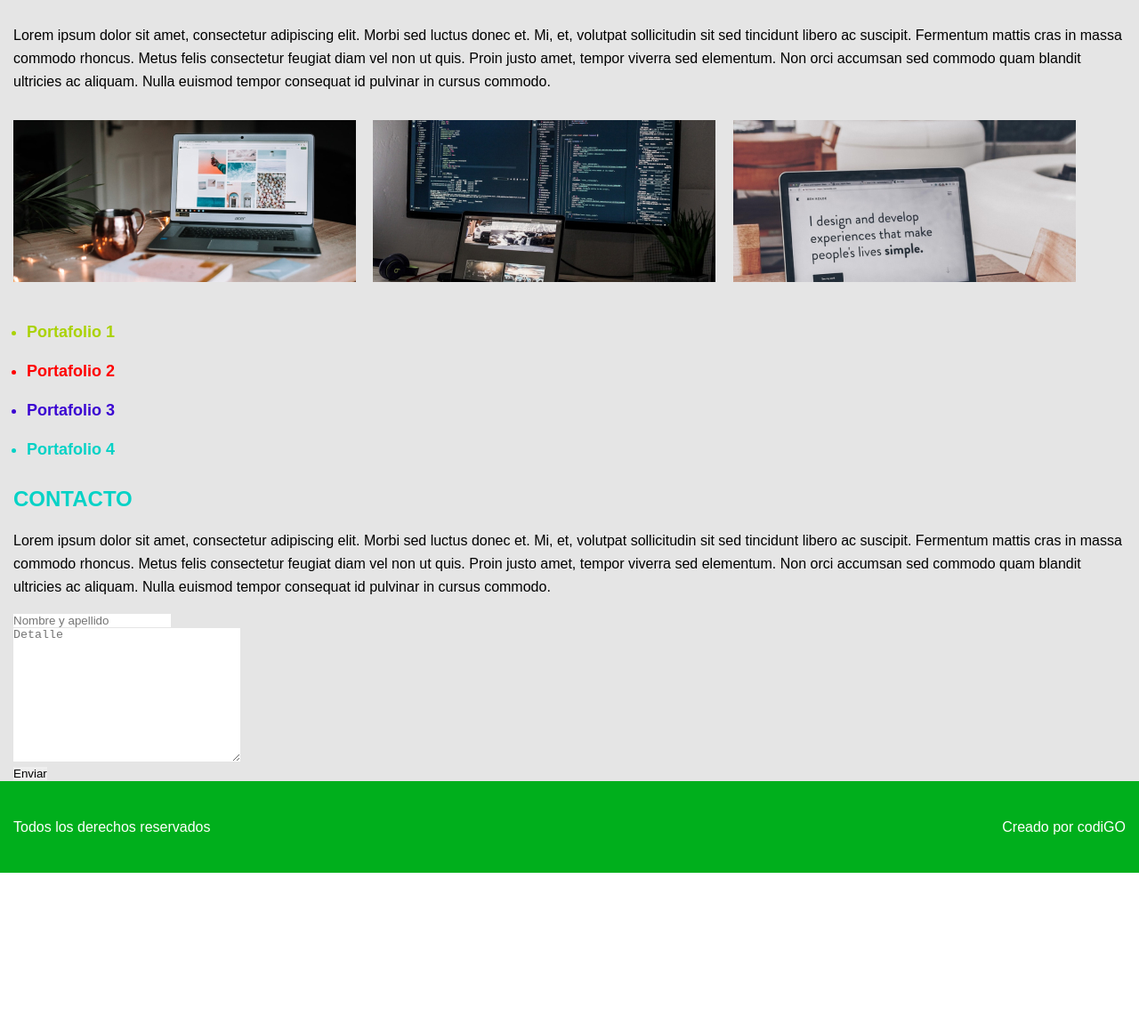
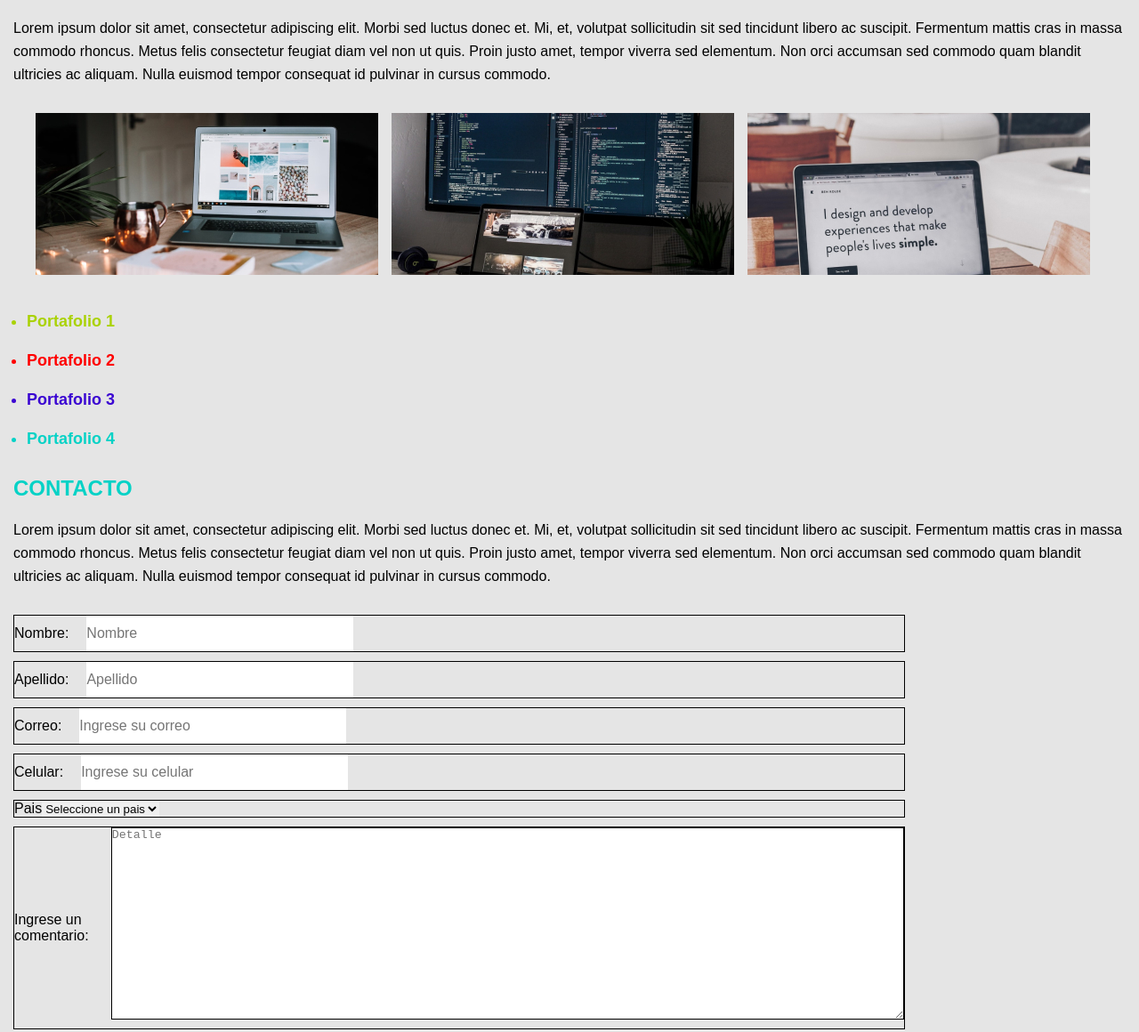
Before and after one commit to horlandouni1/Tecsup-Fronted, a plain HTML site: page proyecto-1/index.html in a window 1280 px wide. Shown: the part 1306-2466 px from the top of the page at 89% size. Before the commit the page ends 2287 px from the top, so only its background shows below. Drawn offline with Linux system fonts and the light colour scheme.

Commit message:
Se agregaron cambios en html y css

```diff
--- a/proyecto-1/index.html
+++ b/proyecto-1/index.html
@@ -24,9 +24,11 @@
         <section class="home">
             <h2>HOME</h2>
             <p>Lorem ipsum dolor sit amet, consectetur adipiscing elit. Morbi sed luctus donec et. Mi, et, volutpat sollicitudin sit sed tincidunt libero ac suscipit. Fermentum mattis cras in massa commodo rhoncus. Metus felis consectetur feugiat diam vel non ut quis. Proin justo amet, tempor viverra sed elementum. Non orci accumsan sed commodo quam blandit ultricies ac aliquam. Nulla euismod tempor consequat id pulvinar in cursus commodo.</p>
+            <div class="images">
                 <img src="./image/image1.jpg" alt="">
                 <img src="./image/image2.jpg" alt="">
                 <img src="./image/image3.jpg" alt="">
+            </div>
         </section>
         <section class="servicios">
             <h2>SERVICIOS</h2>
@@ -34,9 +36,11 @@
             <p>
                 Lorem ipsum dolor sit amet, consectetur adipiscing elit. Morbi sed luctus donec et. Mi, et, volutpat sollicitudin sit sed tincidunt libero ac suscipit. Fermentum mattis cras in massa commodo rhoncus. Metus felis consectetur feugiat diam vel non ut quis. Proin justo amet, tempor viverra sed elementum. Non orci accumsan sed commodo quam blandit ultricies ac aliquam. Nulla euismod tempor consequat id pulvinar in cursus commodo.
             </p>
+            <div class="images">
                 <img src="./image/image4.png" alt="">
                 <img src="./image/image5.jpg" alt="">
                 <img src="./image/image6.jpg" alt="">
+            </div>
             <ul>
                 <li class="s1">Servicio 1</li>
                 <li class="s2">Servicio 2</li>
@@ -48,9 +52,11 @@
             <h2 class="title-portafolio">PORTAFOLIO</h2>
             <p>Lorem ipsum dolor sit amet, consectetur adipiscing elit. Morbi sed luctus donec et. Mi, et, volutpat sollicitudin sit sed tincidunt libero ac suscipit. Fermentum mattis cras in massa commodo rhoncus. Metus felis consectetur feugiat diam vel non ut quis. Proin justo amet, tempor viverra sed elementum. Non orci accumsan sed commodo quam blandit ultricies ac aliquam. Nulla euismod tempor consequat id pulvinar in cursus commodo.</p>
             <p>Lorem ipsum dolor sit amet, consectetur adipiscing elit. Morbi sed luctus donec et. Mi, et, volutpat sollicitudin sit sed tincidunt libero ac suscipit. Fermentum mattis cras in massa commodo rhoncus. Metus felis consectetur feugiat diam vel non ut quis. Proin justo amet, tempor viverra sed elementum. Non orci accumsan sed commodo quam blandit ultricies ac aliquam. Nulla euismod tempor consequat id pulvinar in cursus commodo.</p>
+            <div class="images">
                 <img src="./image/image7.jpg" alt="">
                 <img src="./image/image8.jpg" alt="">
                 <img src="./image/image9.jpg" alt="">
+            </div>
             <ul>
                 <li class="p1">Portafolio 1</li>
                 <li class="p2">Portafolio 2</li>
@@ -61,11 +67,38 @@
         <section class="contacto">
             <h2 class="title-contacto">CONTACTO</h2>
             <p>Lorem ipsum dolor sit amet, consectetur adipiscing elit. Morbi sed luctus donec et. Mi, et, volutpat sollicitudin sit sed tincidunt libero ac suscipit. Fermentum mattis cras in massa commodo rhoncus. Metus felis consectetur feugiat diam vel non ut quis. Proin justo amet, tempor viverra sed elementum. Non orci accumsan sed commodo quam blandit ultricies ac aliquam. Nulla euismod tempor consequat id pulvinar in cursus commodo.</p>
-            <form action="">
-                <input type="text" placeholder="Nombre y apellido">
-                <br>
+            <form action="post">
+                <div class="formulary">
+                    <label for="nombre">Nombre: </label>
+                    <input id="nombre" name="Nombre" type="text" placeholder="Nombre">
+                </div>
+                <div class="formulary">
+                    <label for="apellido">Apellido: </label>
+                    <input id="apellido" name="apellido" type="text" placeholder="Apellido">
+                </div>
+                <div class="formulary">
+                    <label for="correo">Correo:  </label>
+                    <input id="correo" type="email" name="correo" placeholder="Ingrese su correo">
+                </div>
+                <div class="formulary">
+                    <label for="numero">Celular: </label>
+                    <input id="numero" type="number" name="numero" placeholder="Ingrese su celular">
+                </div>
+                <div class="formulary">
+                    <label for="pais">Pais</label>
+                    <select name="pais" id="pais">
+                        <option value="" disabled selected>Seleccione un pais</option>
+                        <option value="Peru">Peru</option>
+                        <option value="Chile">Chile</option>
+                        <option value="Colombia">Colombia</option>
+                        <option value="Venezuela">Venezuela</option>
+                        <option value="Ecuador">Ecuador</option>
+                    </select>
+                </div>
+                <div class="formulary">
+                    <label for="texto">Ingrese un comentario: </label>
                     <textarea name="texto" id="texto" cols="30" rows="10" placeholder="Detalle" minlength="30" maxlength="140"></textarea>
-                <br>
+                </div>
                 <button>Enviar</button>
             </form>
         </section>
--- a/proyecto-1/styles/main.css
+++ b/proyecto-1/styles/main.css
@@ -2,6 +2,9 @@ html{
     font-family: Arial, Helvetica, sans-serif;
 
 }
+
+/* Estilos del Header */
+
 header{
     display: flex;
     justify-content:space-between;
@@ -12,23 +15,26 @@ header{
     height: 99px;
     align-items: center;
 }
-nav {
+header nav {
     display: flex;
     justify-content:space-between;
     align-items: center;
 }
-nav ul{
+header ul{
     display: flex;
     list-style: none;
 }
-nav li{
+header li{
     margin-right: 10px;
 }
-nav a{
+header nav a{
     text-decoration: none;
     color: #FFFFFF;
     font-size: 18px;
 }
+
+/* Estilos del main */
+
 main{
     padding: 0 15px;
     padding-top: 30px;
@@ -43,17 +49,17 @@ main h2{
 main img{
     margin-right: 15px;
 }
-.title-portafolio{
+main .title-portafolio{
     color: #AAD206;
 }
-.title-contacto{
+main .title-contacto{
     color: #06D2C6;
 }
-p{
+main p{
     font-weight: 400;
     font-size: 16px;
     line-height: 26px;
-
+    margin-bottom: 30px;
 }
 main ul{
     padding: 0 15px;
@@ -61,49 +67,76 @@ main ul{
     line-height: 44px;
     font-size: 18px;
 }
-.home p,img{
+main .images{
+    display: flex;
+    justify-content: center;
     margin-bottom: 30px;
 }
-
-.servicios p,img{
+main .servicios ul{
+    margin-bottom: 20px;
+}
+main .s1{
+    color: #FF0000;
+}
+main .s2{
+    color: #3B06D2;
+}
+main .s3{
+    color: #AAD206;
+}
+main .s4{
+    color: #06D2C6;
+}
+main .portafolio p,{
     margin-bottom: 30px;
 }
-.servicios ul{
+main .portafolio ul{
     margin-bottom: 20px;
 }
-.s1{
+main .p1{
+    color: #AAD206;
+}
+main .p2{
     color: #FF0000;
 }
-.s2{
+main .p3{
     color: #3B06D2;
 }
-.s3{
-    color: #AAD206;
-}
-.s4{
+main .p4{
     color: #06D2C6;
 }
-.portafolio p,img{
-    margin-bottom: 30px;
+main .contacto textarea{
+    width: 1339px;
+    height: 214px;
+    border: 1px solid #000000;
+    margin-bottom: 10px;
 }
-.portafolio ul{
+main .contacto button{
+    width: 195px;
+    height: 73px;
+    border: 1px solid #22A900;
+    color: #22A900;
+    font-size: 22px;
+    font-weight: 400;
     margin-bottom: 20px;
 }
-.p1{
-    color: #AAD206;
+main .formulary{
+    display: flex;
+    width: 1000px;
+    height: auto;
+    border: 1px solid #000000;
+    margin-bottom: 10px;
+    padding: 15px,0,15px,15px;
+    font-size: 16px;
+    align-items: center;
 }
-.p2{
-    color: #FF0000;
+main input{
+    margin-left: 20px;
+    width: 300px;
+    height: 40px;
+    font-size: 16px;
 }
-.p3{
-    color: #3B06D2;
-}
-.p4{
-    color: #06D2C6;
-}
-.contacto p{
-    margin-bottom: 15px;
-}
+/* Estilos del footer */
 footer{
     display: flex;
     background-color:#00AF1C;
```
Lines whose indentation alone changed are shown as unchanged.
